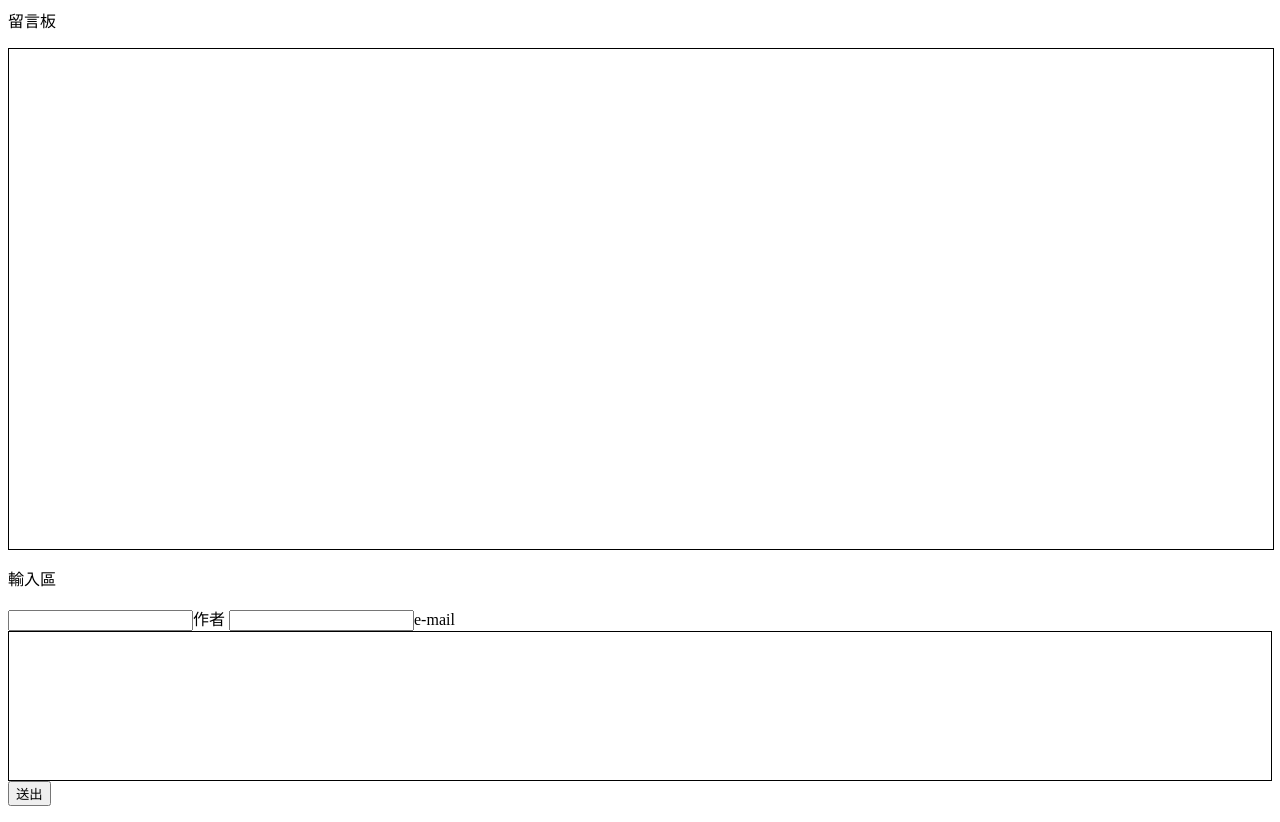
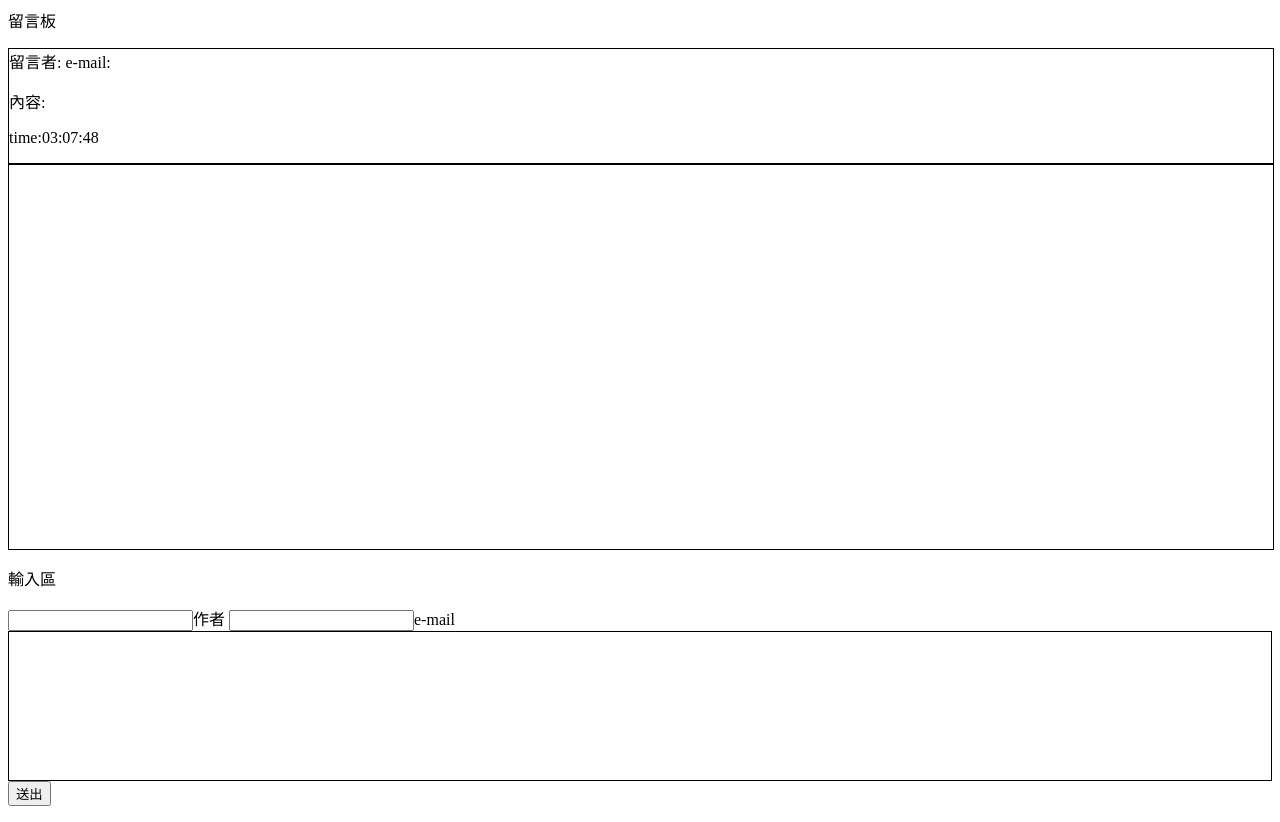
Before and after one commit to yochen1325117/messageboard, a website: page public/views/index.html in a window 1280 px wide. Both pictures are taken after a click on the button "送出". Drawn offline with nearby package versions, Linux system fonts and the light colour scheme.

Commit message:
新增index.jx內容：留言＋顯示

```diff
--- a/public/css/main.css
+++ b/public/css/main.css
@@ -2,9 +2,15 @@
     border: 1px solid black;
     width:100%;
     height:500px;
+    overflow: scroll;
 }
 #write{
     border: 1px solid black;
     width:100%;
     height:150px;
 }
+.message_div{
+    margin-top:10px;
+    border:1px solid black;
+    width:100%;
+}
--- a/public/javascript/main.js
+++ b/public/javascript/main.js
@@ -0,0 +1,43 @@
+$(function(){
+
+
+    $("#message_submit").click(function(){
+        let time = new Date();
+        time = time+'';
+        time = time.split(' ');
+        let author = $('#author').val();
+        let email = $('#email').val();
+        let write = $('#write').val();
+
+        AppendToboard(author,email,write,time);
+
+    });
+
+    function AppendToboard(author,email,write,time)
+    {
+        $("<span/>", {
+            'class':'author_name',
+            "id": author,
+            "text":'留言者:'+author+'\n'
+          }).appendTo(".board");
+        $("<span/>", {
+            'class':'author_email',
+            "id": 'author_email',
+            "text":'e-mail:'+email
+          }).appendTo(".board");
+        $("<p/>", {
+            'class':'author_message',
+            "id": 'author_write',
+            "text":'內容:'+write
+          }).appendTo(".board");
+        $("<p/>", {
+            'class':'message_time',
+            "text":'time:'+time[4]
+          }).appendTo('.board');
+        $("<div/>", {
+            "class": 'message_div',
+          }).appendTo(".board");
+
+    }
+
+})
--- a/public/views/index.html
+++ b/public/views/index.html
@@ -1,8 +1,8 @@
 <DocType HTML>
 <head>
+    <script src="https://code.jquery.com/jquery-3.2.1.min.js"></script>
     <link rel="stylesheet" type="text/css" href="../css/main.css">
     <script src="../javascript/main.js"></script>
-    <script src="jquery-3.2.1.min.js"></script>
 
 </head>
 <body>
@@ -13,9 +13,9 @@
     <p>輸入區</p>
     <form>
         <input type='text' id='author'>作者
-        <input type='text' id='e-mail'>e-mail
+        <input type='text' id='email'>e-mail
         <input id='write' type='text'>
-        <input type='button' value='送出'>
+        <input id='message_submit' type='button' value='送出'>
     </form>
 
 </body>
```
